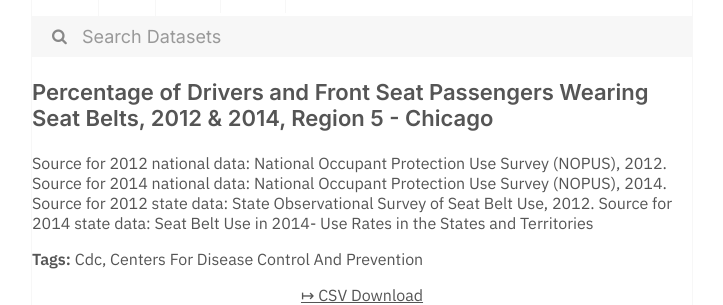
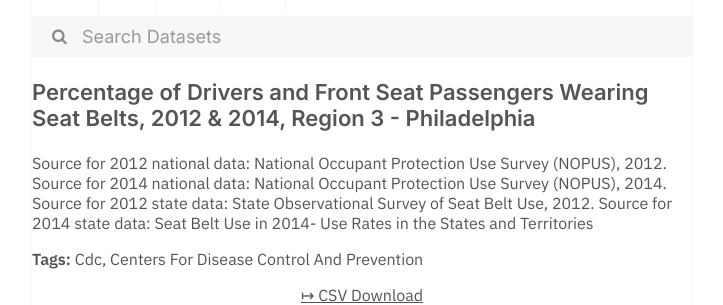
Before and after one commit to dayda-entities/us-department-of-health-and-human-services, a Jekyll site: the page built from _posts/2020-11-10-percentage-of-drivers-and-fron.md, in a window 1280 px wide. Shown: the part 288-593 px from the top of the page, without its empty margins (278-1001 px from the left). Built offline with Jekyll 4.4.1, drawn with Linux system fonts in a browser that asks for light colours.

```diff
--- a/_posts/2020-11-10-percentage-of-drivers-and-fron.md
+++ b/_posts/2020-11-10-percentage-of-drivers-and-fron.md
@@ -1,17 +1,17 @@
 ---
 title: >-
   Percentage of Drivers and Front Seat Passengers Wearing Seat Belts, 2012 &
-  2014, Region 5 - Chicago
-created: '2020-11-10T16:18:38.665685'
-modified: '2021-04-25T19:49:30.248537'
+  2014, Region 3 - Philadelphia
+created: '2020-11-10T16:18:19.190525'
+modified: '2021-04-25T19:49:24.738413'
 state: active
 type: dataset
 tags:
   - Cdc
   - Centers For Disease Control And Prevention
 groups: []
-csv_url: 'https://data.cdc.gov/api/views/26a7-nc4u/rows.csv?accessType=DOWNLOAD'
-json_url: 'https://data.cdc.gov/api/views/26a7-nc4u/rows.json?accessType=DOWNLOAD'
+csv_url: 'https://data.cdc.gov/api/views/hauf-e9a4/rows.csv?accessType=DOWNLOAD'
+json_url: 'https://data.cdc.gov/api/views/hauf-e9a4/rows.json?accessType=DOWNLOAD'
 layout: post
 
 ---
```
